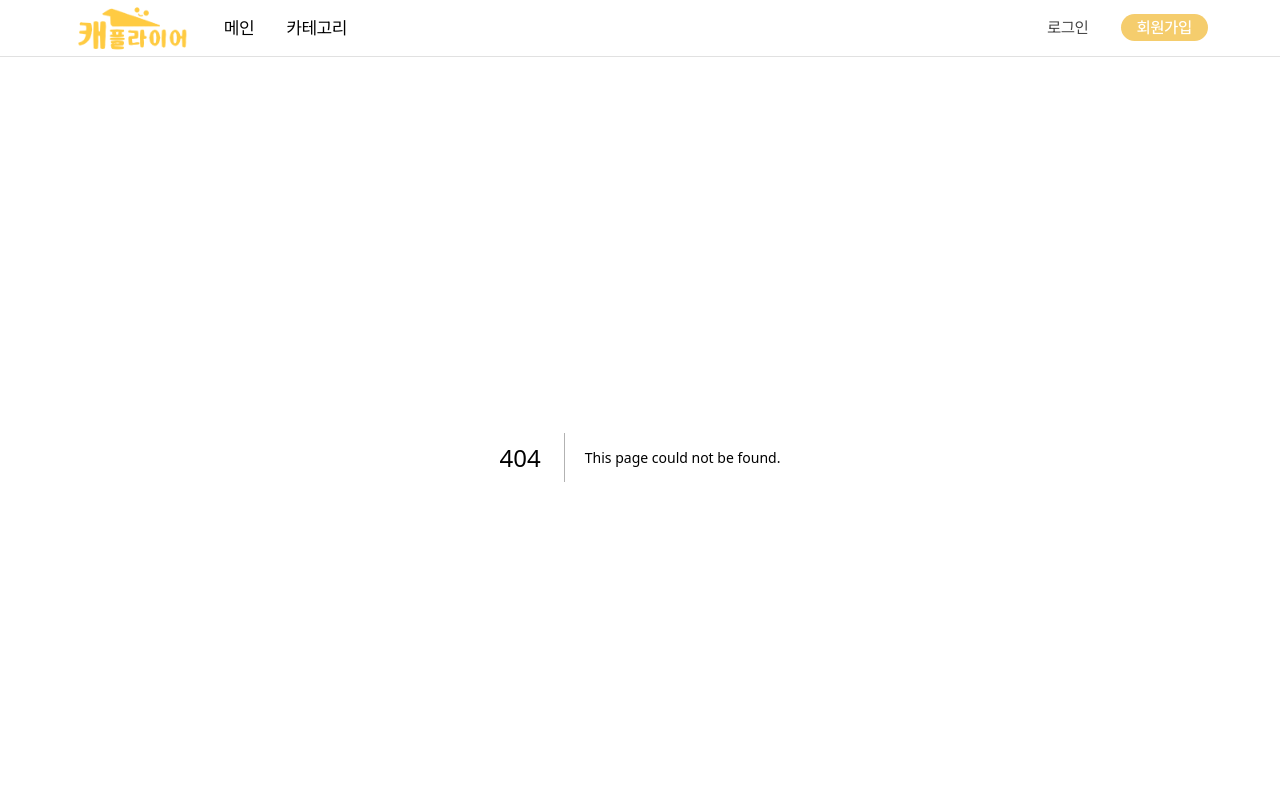
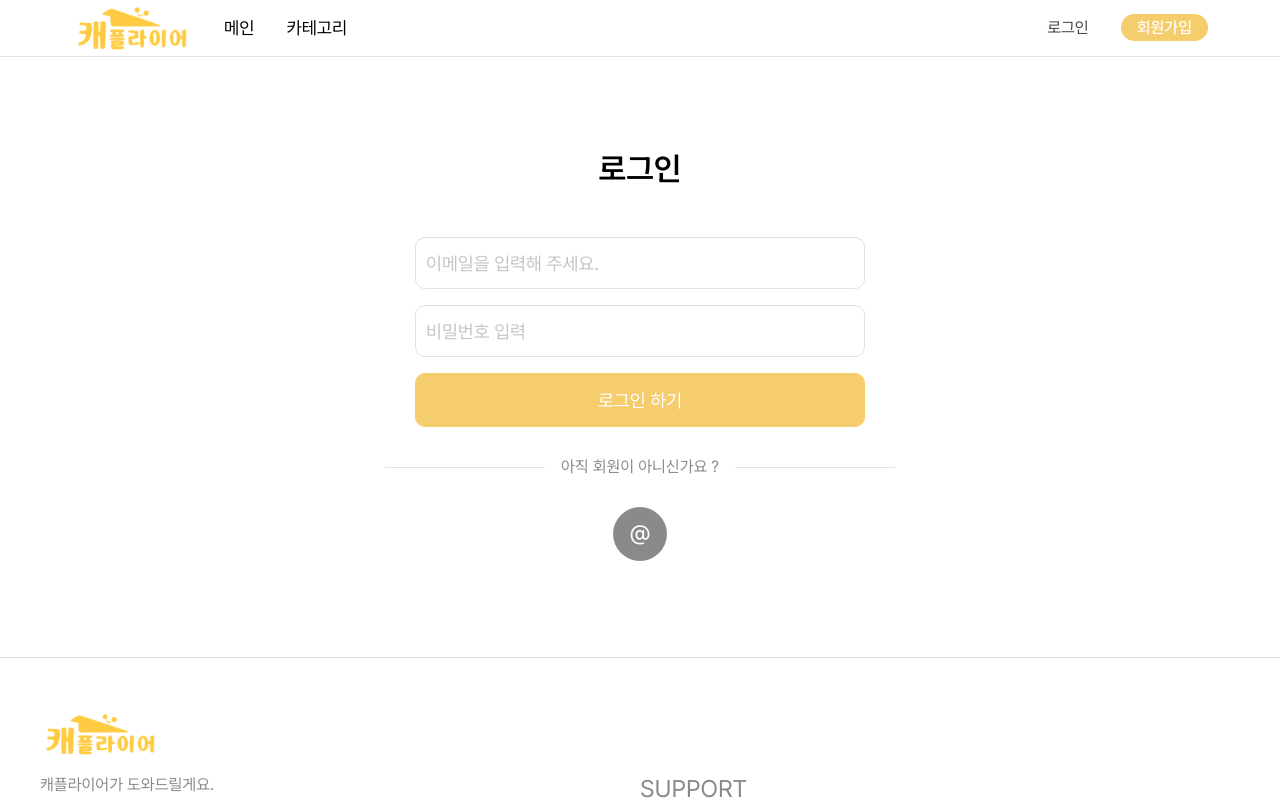
Before and after one commit to 1004ljy980/CharFlyer, a Next.js app: page /login in a window 1280 px wide. Before the commit this address had no page. Shown: the top 800 px of the page. Built offline with nearby package versions, Linux system fonts and the light colour scheme.

Commit message:
Feat : 로그인 페이지 추가
- 로그인 라우팅을 위한 로그인 페이지 추가 및 스타일 적용
- Client Component 분할 구성

Resolved : #21

```diff
--- /dev/null
+++ b/src/app/(route)/login/_components/LoginForm.module.scss
@@ -0,0 +1,27 @@
+@use '@/app/_styles/themes.scss' as themes;
+
+.loginForm {
+  display: flex;
+  flex-direction: column;
+  align-items: center;
+  width: 75%;
+  margin: 0 auto;
+
+  @include themes.inputStyle;
+
+  .inputBox {
+    width: 100%;
+    margin-bottom: themes.$tinySpacing;
+  }
+  .loginButton {
+    @include themes.buttonStyle;
+
+    width: 100%;
+    padding: themes.$tinySpacing;
+
+    font-size: themes.$contentFontSize;
+    span {
+      height: themes.$titleFontSize2;
+    }
+  }
+}
--- /dev/null
+++ b/src/app/(route)/login/_components/LoginForm.tsx
@@ -0,0 +1,29 @@
+'use client';
+
+import styles from './LoginForm.module.scss';
+
+export default function LoginForm() {
+  return (
+    <form className={styles.loginForm}>
+      <div className={styles.inputBox}>
+        <input
+          className={styles.input}
+          name="id"
+          placeholder="이메일을 입력해 주세요."
+          type="email"
+        />
+      </div>
+      <div className={styles.inputBox}>
+        <input
+          className={styles.input}
+          name="password"
+          placeholder="비밀번호 입력"
+          type="password"
+        />
+      </div>
+      <button className={styles.loginButton} type="submit">
+        <span>로그인 하기</span>
+      </button>
+    </form>
+  );
+}
--- /dev/null
+++ b/src/app/(route)/login/page.module.scss
@@ -0,0 +1,70 @@
+@use '@/app/_styles/themes.scss' as themes;
+
+.container {
+  max-width: themes.$smallContentMaxWidth;
+  margin: themes.$largeSpacing auto;
+
+  .title {
+    font-size: themes.$titleFontSize2;
+    text-align: center;
+    font-weight: 600;
+  }
+  .loginFormContainer {
+    margin-top: themes.$mediumSpacing;
+  }
+  .registerButtonContainer {
+    .registerTitle {
+      display: flex;
+
+      width: 85%;
+      margin: themes.$midsizeSpacing auto;
+      padding: 0;
+
+      color: themes.$grayColor;
+      text-align: center;
+
+      &::before {
+        flex: 1;
+        position: relative;
+        top: calc(themes.$fontSize / 2);
+
+        height: 1px; /* 가로 줄의 두께 */
+        margin-right: themes.$tinySpacing;
+        background-color: themes.$borderColor; /* 가로 줄의 색상 */
+
+        content: '';
+      }
+
+      &::after {
+        flex: 1;
+        position: relative;
+        top: calc(themes.$fontSize / 2);
+
+        height: 1px; /* 가로 줄의 두께 */
+        margin-left: themes.$tinySpacing;
+        background-color: themes.$borderColor; /* 가로 줄의 색상 */
+
+        content: '';
+      }
+    }
+    .registerButtonContainer {
+      display: flex;
+      justify-content: center;
+
+      .emailRegisterButtonBox {
+        display: flex;
+        justify-content: center;
+        align-items: center;
+
+        width: calc(themes.$subTitleFontSize * 2.25);
+        height: calc(themes.$subTitleFontSize * 2.25);
+
+        border-radius: 100%;
+        background-color: themes.$grayColor;
+
+        font-size: themes.$subTitleFontSize;
+        color: themes.$whiteColor;
+      }
+    }
+  }
+}
--- /dev/null
+++ b/src/app/(route)/login/page.tsx
@@ -0,0 +1,20 @@
+import styles from './page.module.scss';
+
+import LoginForm from './_components/LoginForm';
+
+export default async function Login() {
+  return (
+    <div className={styles.container}>
+      <h2 className={styles.title}>로그인</h2>
+      <div className={styles.loginFormContainer}>
+        <LoginForm />
+      </div>
+      <div className={styles.registerButtonContainer}>
+        <span className={styles.registerTitle}>아직 회원이 아니신가요 ?</span>
+        <div className={styles.registerButtonContainer}>
+          <div className={styles.emailRegisterButtonBox}>@</div>
+        </div>
+      </div>
+    </div>
+  );
+}
--- a/src/app/(route)/register/_components/RegisterForm.module.scss
+++ b/src/app/(route)/register/_components/RegisterForm.module.scss
@@ -215,7 +215,7 @@ $textAreaHieght: calc(themes.$fontSize * 10);
       &::after {
         flex: 1;
         position: relative;
-        top: 0.5rem;
+        top: calc(themes.$fontSize / 2);
         height: 1px; /* 가로 줄의 두께 */
         background-color: themes.$borderColor; /* 가로 줄의 색상 */
 
--- a/src/app/(route)/register/_components/RegisterForm.tsx
+++ b/src/app/(route)/register/_components/RegisterForm.tsx
@@ -18,6 +18,7 @@ const SECOND_STEP = 2;
 const FINISH_STEP = 3;
 const DEBOUNCE_DELAY = 500;
 
+// 기능별 컴포넌트 분할 필요
 export default function RegisterForm({
   managementContent,
 }: {
--- a/src/app/_styles/themes.scss
+++ b/src/app/_styles/themes.scss
@@ -67,9 +67,11 @@ $mainContainerHeight: 850px;
 
 //input
 // padding, width, height 등은 직접 커스텀 필요
+// className 맞춰줘야 함
 @mixin inputStyle {
   .inputBox {
     display: block;
+    box-sizing: border-box;
 
     padding: $microSpacing;
     border-radius: 10px;
```
